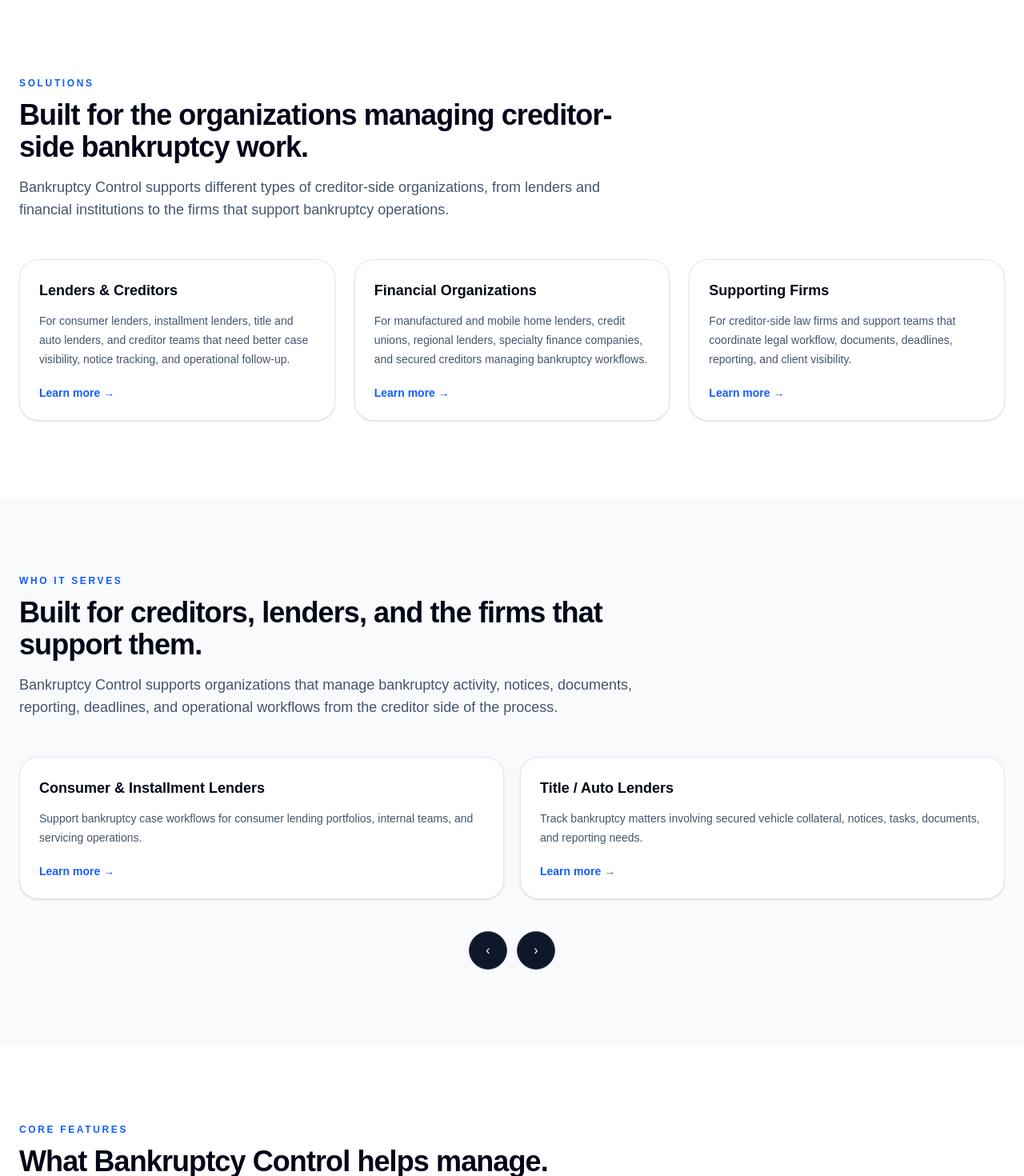
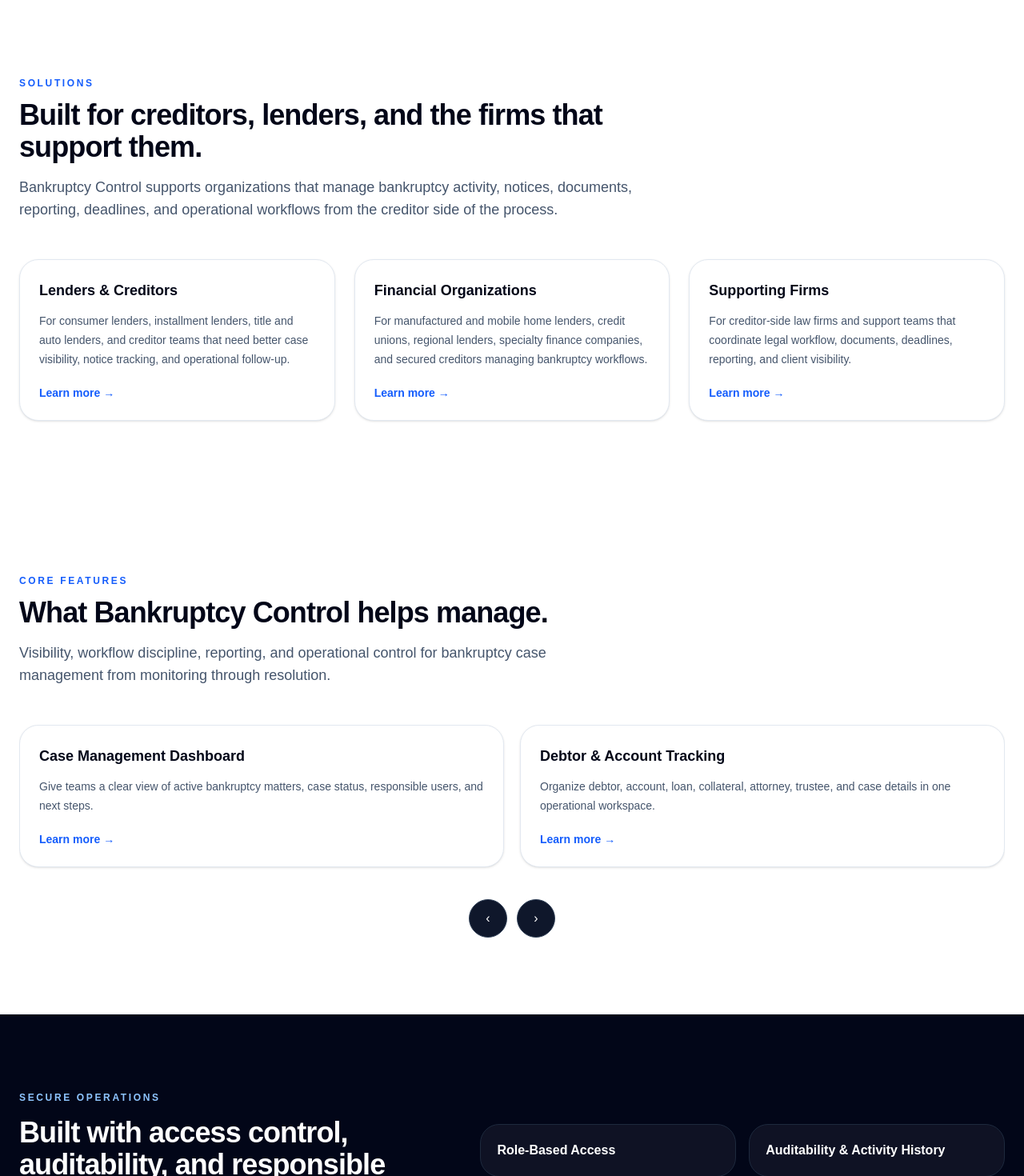
Before and after one commit to drumholliday/bc-website-redesign, a Next.js app: page / in a window 1280 px wide. Shown: the part 1060-2530 px from the top of the page at 80% size. Built offline with nearby package versions, Linux system fonts and the light colour scheme.

Commit message:
Add resources overview and solution detail pages

```diff
--- a/app/industries/[slug]/page.tsx
+++ b/app/industries/[slug]/page.tsx
@@ -167,12 +167,6 @@
     <main className="bg-white text-slate-950">
       <section className="bg-slate-950 px-6 py-20 text-white sm:py-24">
         <div className="mx-auto max-w-7xl">
-          <Link
-            href="/industries"
-            className="mb-6 inline-flex text-sm font-semibold text-blue-300 hover:text-blue-200 hover:underline hover:underline-offset-4"
-          >
-            ← Back to Industries
-          </Link>
 
           <p className="mb-5 inline-flex rounded-full border border-blue-400/30 bg-blue-400/10 px-5 py-2.5 text-sm font-semibold uppercase tracking-[0.16em] text-blue-200">
             {page.eyebrow}
--- a/app/page.tsx
+++ b/app/page.tsx
@@ -2,7 +2,7 @@
 import { CardCarousel } from "@/components/home/CardCarousel";
 import { Section } from "@/components/ui/Section";
 import { Card } from "@/components/ui/Card";
-import { industries } from "@/data/industries";
+
 import { platformFeatures } from "@/data/platformFeatures";
 import { Button } from "@/components/ui/Button";
 
@@ -25,8 +25,8 @@
       */}
       <Section
         eyebrow="Solutions"
-        title="Built for the organizations managing creditor-side bankruptcy work."
-        description="Bankruptcy Control supports different types of creditor-side organizations, from lenders and financial institutions to the firms that support bankruptcy operations."
+        title="Built for creditors, lenders, and the firms that support them."
+        description="Bankruptcy Control supports organizations that manage bankruptcy activity, notices, documents, reporting, deadlines, and operational workflows from the creditor side of the process."
       >
         <div className="grid gap-6 lg:grid-cols-3">
           <Card
@@ -56,14 +56,7 @@
         The carousel avoids a large wall of cards while keeping all
         audience cards available to browse.
       */}
-      <Section
-        className="bg-slate-50 dark:bg-slate-950"
-        eyebrow="Who It Serves"
-        title="Built for creditors, lenders, and the firms that support them."
-        description="Bankruptcy Control supports organizations that manage bankruptcy activity, notices, documents, reporting, deadlines, and operational workflows from the creditor side of the process."
-      >
-        <CardCarousel items={industries.slice(0, 8)} />
-      </Section>
+
 
       {/*
         CORE FEATURES PREVIEW SECTION
@@ -76,15 +69,8 @@
         title="What Bankruptcy Control helps manage."
         description="Visibility, workflow discipline, reporting, and operational control for bankruptcy case management from monitoring through resolution."
       >
-        <div className="grid gap-5 sm:grid-cols-2 lg:grid-cols-4">
-          {platformFeatures.map((feature) => (
-            <Card
-              key={feature.href + feature.title}
-              title={feature.title}
-              description={feature.description}
-              href={feature.href}
-            />
-          ))}
+        <div className="mt-12">
+          <CardCarousel items={platformFeatures} />
         </div>
       </Section>
 
```
